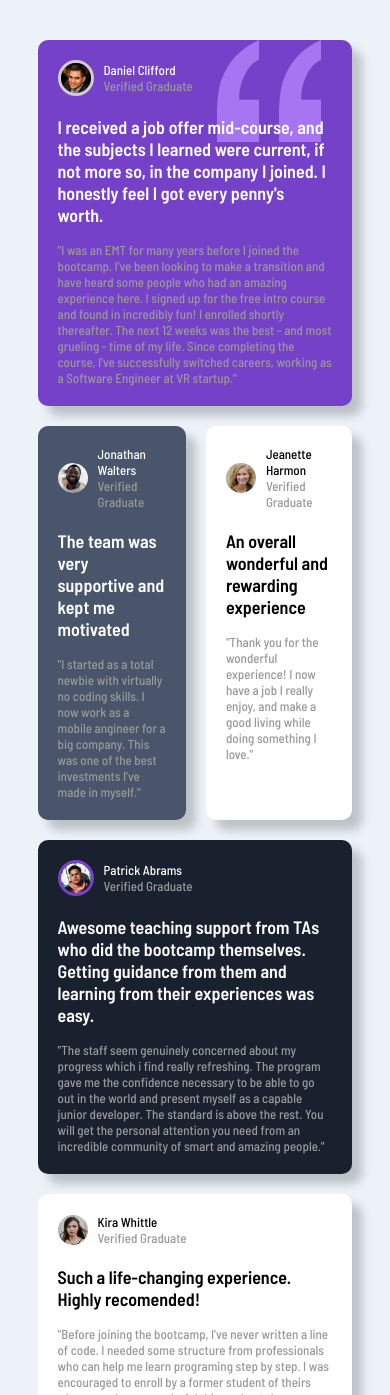
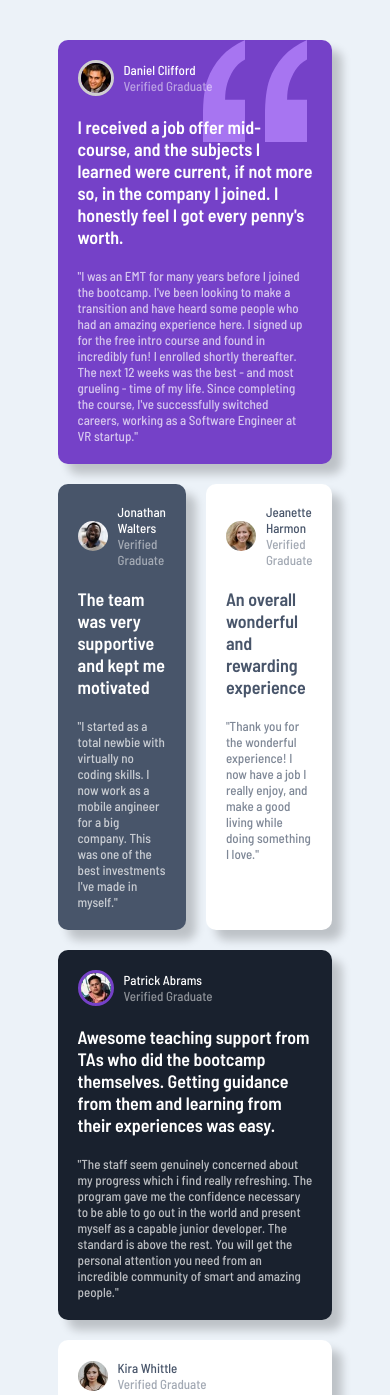
Before and after one commit to stefandjokovic88/week2-grid-bonus, a plain HTML site: page index.html in a window 390 px wide. Shown: the top 1395 px of the page. Drawn offline with Linux system fonts and the light colour scheme.

Commit message:
fonts and mobile view

```diff
--- a/index.html
+++ b/index.html
@@ -11,16 +11,18 @@
 <body>
     <div class="container">
         <div class="parent">
-            <div class="block1">
+            <div class="block block1">
                 <div class="data">
                     <img src="images/image-daniel.jpg" alt="Daniel">
-                    <p><span>Daniel Clifford</span> <br>Verified Graduate</p>
+                        <div class="name">
+                            <p>Daniel Clifford</p><p class="headline">Verified Graduate</p>
+                        </div>
                 </div>
-                <p><span class="bold">I received a job offer mid-course, and the subjects I learned were
+                <p class="bold">I received a job offer mid-course, and the subjects I learned were
                     current, if not more so, in the company I joined. I honestly feel I
-                    got every penny's worth.</span><br><br>
+                    got every penny's worth.</p>
 
-                    "I was an EMT for many years before I joined the bootcamp. I've been
+                <p class="quotations">"I was an EMT for many years before I joined the bootcamp. I've been
                     looking to make a transition and have heard some people who had an
                     amazing experience here. I signed up for the free intro course and
                     found in incredibly fun! I enrolled shortly thereafter. The next 12
@@ -28,25 +30,29 @@
                     completing the course, I've successfully switched careers, working as
                     a Software Engineer at VR startup."</p>
             </div>
-            <div class="block2">
+            <div class="block block2">
                 <div class="data">
                     <img src="images/image-jonathan.jpg" alt="Jonathan">
-                    <p><span>Jonathan Walters</span> <br>Verified Graduate</p>
+                    <div class="name">
+                        <p>Jonathan Walters</p><p class="headline">Verified Graduate</p>
+                    </div>
                 </div>
-                <p><span class="bold">The team was very supportive and kept me motivated</span><br><br>
+                <p class="bold">The team was very supportive and kept me motivated</p>
 
-                    "I started as a total newbie with virtually no coding skills. I now
+                <p class="quotations">"I started as a total newbie with virtually no coding skills. I now
                     work as a mobile angineer for a big company. This was one of the best
                     investments I've made in myself."</p>
             </div>
-            <div class="block3">
+            <div class="block block3">
                 <div class="data">
                     <img src="images/image-kira.jpg" alt="Kira">
-                    <p><span>Kira Whittle</span> <br>Verified Graduate</p>
+                        <div class="name">
+                            <p>Kira Whittle</p><p class="headline">Verified Graduate</p>
+                        </div>
                 </div>
-                <p><span class="bold">Such a life-changing experience. Highly recomended!</span><br><br>
+                <p class="bold">Such a life-changing experience. Highly recomended!</p>
 
-                    "Before joining the bootcamp, I've never written a line of code. I
+                <p class="quotations">"Before joining the bootcamp, I've never written a line of code. I
                     needed some structure from professionals who can help me learn
                     programing step by step. I was encouraged to enroll by a former
                     student of theirs who can only say wonderful things about the program.
@@ -58,26 +64,30 @@
                     experience. It certanly helped me land a job as a full-stack developer
                     after receiving multiple offers. 100% recomended! "</p>
             </div>
-            <div class="block4">
+            <div class="block block4">
                 <div class="data">
                     <img src="images/image-jeanette.jpg" alt="Jeanette">
-                    <p><span>Jeanette Harmon</span> <br>Verified Graduate</p>
+                        <div class="name">
+                            <p>Jeanette Harmon</p><p class="headline">Verified Graduate</p>
+                        </div>
                 </div>
-                <p><span class="bold">An overall wonderful and rewarding experience</span><br><br>
+                <p class="bold">An overall wonderful and rewarding experience</p>
 
-                    "Thank you for the wonderful experience! I now have a job I really
+                <p class="quotations">"Thank you for the wonderful experience! I now have a job I really
                     enjoy, and make a good living while doing something I love."</p>
             </div>
-            <div class="block5">
+            <div class="block block5">
                 <div class="data">
                     <img src="images/image-patrick.jpg" alt="Patrick">
-                    <p><span>Patrick Abrams</span> <br>Verified Graduate</p>
+                        <div class="name">
+                            <p>Patrick Abrams</p><p class="headline">Verified Graduate</p>
+                        </div>
                 </div>
-                <p><span class="bold">Awesome teaching support from TAs who did the bootcamp themselves.
+                <p class="bold">Awesome teaching support from TAs who did the bootcamp themselves.
                     Getting guidance from them and learning from their experiences was
-                    easy.</span><br><br>
+                    easy.</p>
 
-                    "The staff seem genuinely concerned about my progress which i find
+                <p class="quotations">"The staff seem genuinely concerned about my progress which i find
                     really refreshing. The program gave me the confidence necessary to be
                     able to go out in the world and present myself as a capable junior
                     developer. The standard is above the rest. You will get the personal
--- a/style.css
+++ b/style.css
@@ -6,7 +6,6 @@ body, html {
   font-family: "Barlow Semi Condensed", sans-serif;
   font-size: 13px;
   font-weight: 500;
-  color: hsl(0, 0%, 60%);
   height: 100%;
   margin: 0px;
 }
@@ -32,9 +31,21 @@ body, html {
   margin: 30px;
 }
 
-.parent div {
+.data {
+  display: flex;
+  align-items: center;
+  margin-bottom: 20px;
+}
+
+.name {
+  display: flex;
+  flex-direction: column;
+}
+
+.block {
   border-radius: 10px;
   padding: 20px;
+  box-shadow: 10px 10px 10px rgb(0 0 0 / 0.2);
 }
 
 .block1 {
@@ -43,31 +54,31 @@ body, html {
   background-image: url(images/bg-pattern-quotation.svg);
   background-repeat: no-repeat;
   background-position-x: 85%;
-  box-shadow: 10px 10px 10px rgb(0 0 0 / 0.2);
+  color: hsl(0, 0%, 100%);
 }
 
 .block2 {
   grid-area: div2;
   background-color: hsl(217, 19%, 35%);
-  box-shadow: 10px 10px 10px rgb(0 0 0 / 0.2);
+  color: hsl(0, 0%, 100%);
 }
 
 .block3 {
   grid-area: div3;
   background-color: hsl(0, 0%, 100%);
-  box-shadow: 10px 10px 10px rgb(0 0 0 / 0.2);
+  color: hsl(217, 19%, 35%)
 }
 
 .block4 {
   grid-area: div4;
   background-color: hsl(0, 0%, 100%);
-  box-shadow: 10px 10px 10px rgb(0 0 0 / 0.2);
+  color: hsl(217, 19%, 35%)
 }
 
 .block5 {
   grid-area: div5;
   background-color: hsl(219, 29%, 14%);
-  box-shadow: 10px 10px 10px rgb(0 0 0 / 0.2);
+  color: hsl(0, 0%, 100%);
 }
 
 .parent img {
@@ -75,7 +86,6 @@ body, html {
   width: 30px;
   border-radius: 50%;
   margin-right: 10px;
-  margin-left: -20px;
 }
 
 .block1 img {
@@ -90,27 +100,22 @@ p {
     margin: 0;
 }
 
-.block1 span, .block2 span, .block5 span {
-  color: hsl(0, 0%, 100%);
+.bold {
+  font-weight: 600;
+  font-size: 18px;
+  margin-bottom: 20px;
 }
 
-.block3 span, .block4 span {
-  color: black;
+.headline {
+  opacity: 0.5;
 }
 
-.bold {
-    font-weight: 600;
-    font-size: 18px;
-}
-
-.data {
-  display: flex;
-  align-items: center;
-  margin-top: -20px;
+.quotations {
+  opacity: 0.7;
 }
 
 
-@media screen and (min-width: 376px) and (max-width: 768px) {
+@media screen and (min-width: 376px) and (max-width: 992px) {
   .parent {
 
     grid-template: "div1 div1"
@@ -123,7 +128,7 @@ p {
     }
 }
 
-@media screen and (min-width: 769px) {
+@media screen and (min-width: 993px) {
   .parent {
 
     grid-template: "div1 div1 div2 div3"
```
